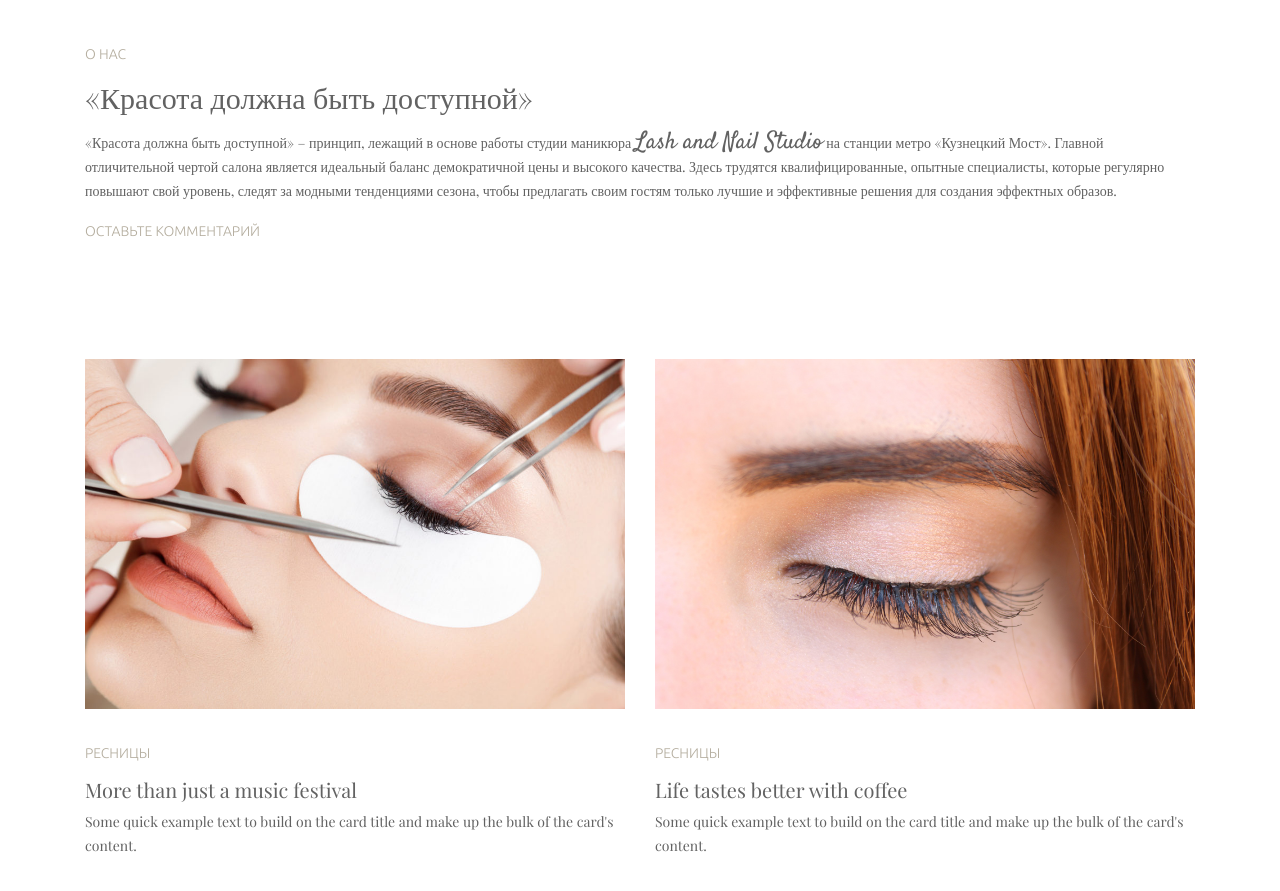
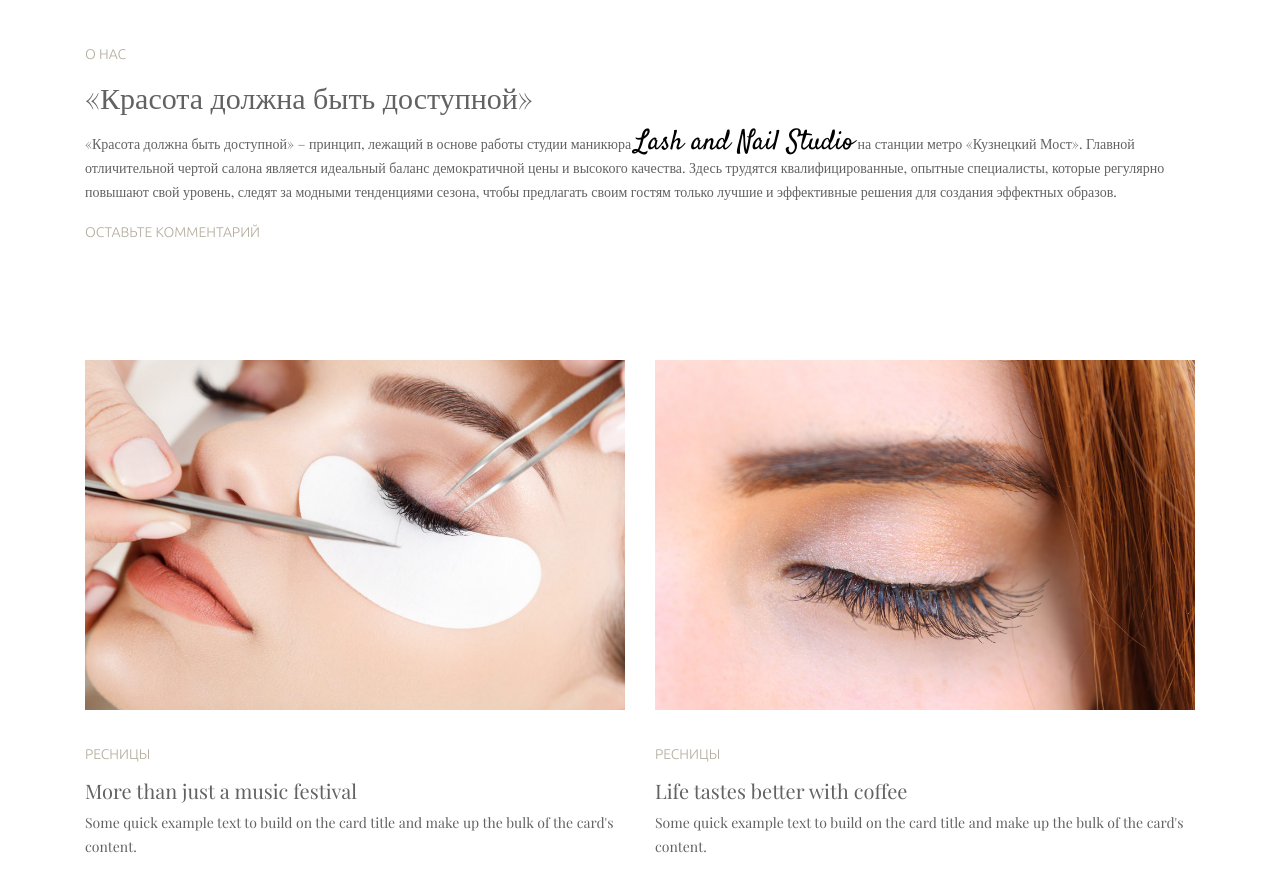
Before and after one commit to gennady-bars/for-star-kids, a plain HTML site: page index.html in a window 1280 px wide. Shown: the part 860-1751 px from the top of the page. Drawn offline with nearby package versions, Linux system fonts and the light colour scheme; a script that the page names is missing.

Commit message:
Update style.css

```diff
--- a/css/style.css
+++ b/css/style.css
@@ -41,7 +41,8 @@ header .navbar-brand{
 
 #brand_name {
 	font-family: "Satisfy", cursive;
-	font-size: 1.5rem;
+	font-size: 28px;
+	color: black;
 }
 
 #lash_link, #nail_link {
```
